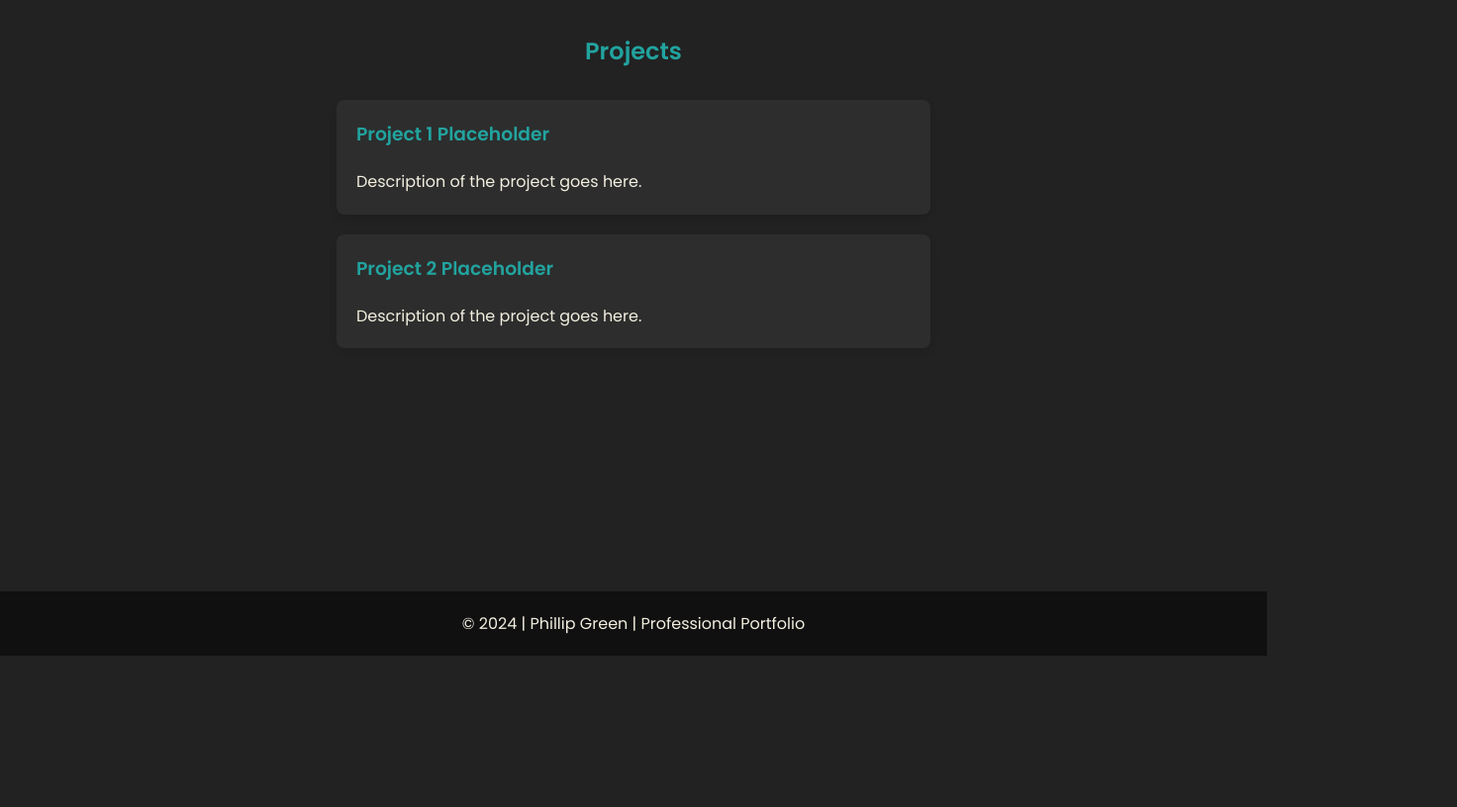
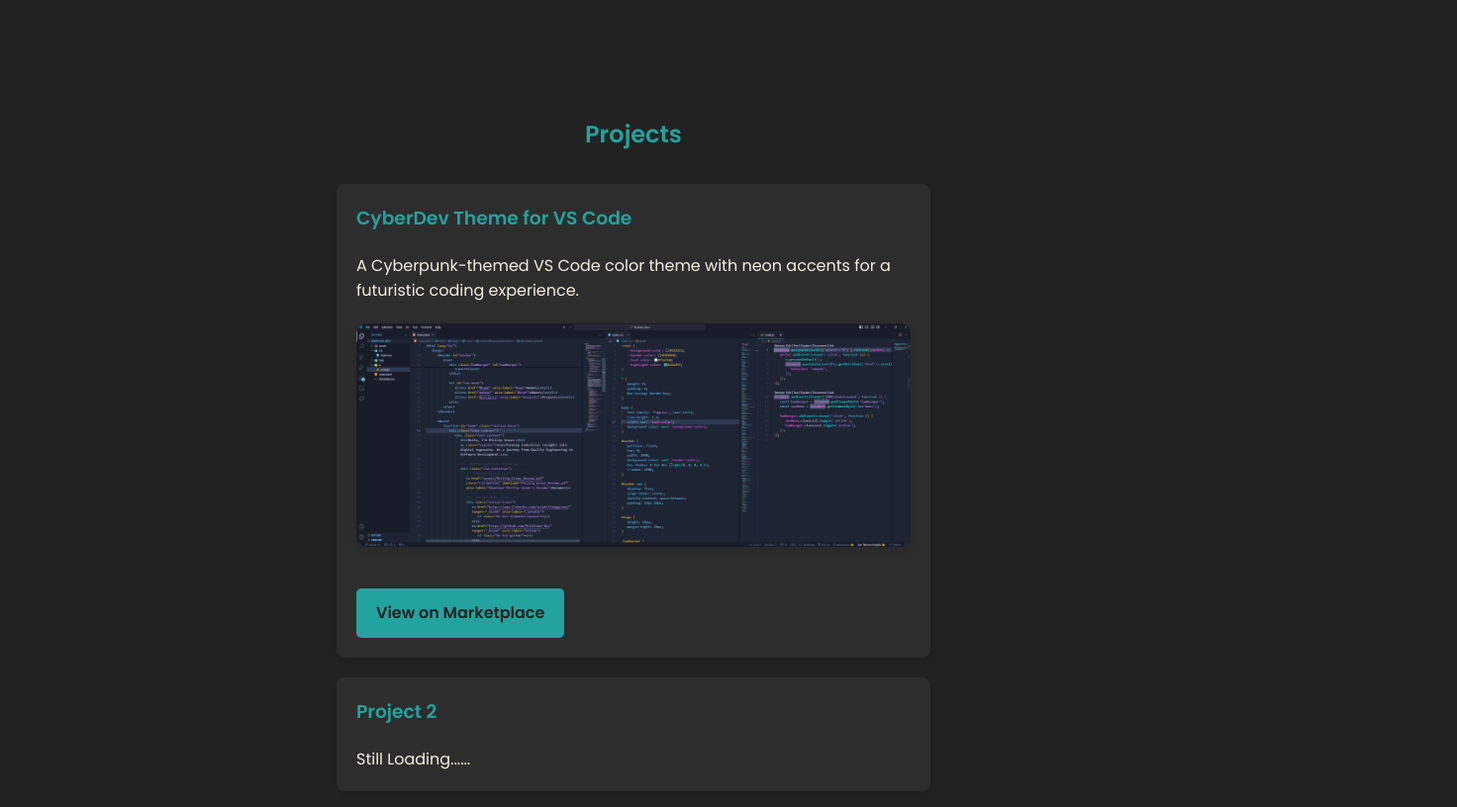
Before and after one commit to PhilGreen-Dev/portfolio, a plain HTML site: page index.html in a window 1280 px wide. Shown: the part 1940-2756 px from the top of the page at 99% size, 1472 px wide, since content can reach past the window. Before the commit the page ends 2603 px from the top, so only its background shows below. Drawn offline with nearby package versions, Linux system fonts and the light colour scheme.

Commit message:
Add CyberDev theme project to portfolio

```diff
--- a/css/styles.css
+++ b/css/styles.css
@@ -170,7 +170,7 @@ h3 {
 }
 
 #home-image {
-	max-width: 100%;
+	max-width: 140%;
 	height: auto;
 	border-radius: 10px;
 	animation: fadeInRight 1s ease-out;
@@ -272,6 +272,40 @@ h3 {
 #projects h3 {
 	color: var(--highlight-color);
 	margin-bottom: 20px;
+}
+
+.project-image {
+	text-align: center;
+	margin: 20px 0;
+}
+
+.project-image img {
+	max-width: 100%;
+	border-radius: 10px;
+	box-shadow: 0 4px 8px rgba(0, 0, 0, 0.1);
+	transition: transform 0.3s ease, box-shadow 0.3s ease;
+}
+
+.project-image img:hover {
+	transform: scale(1.05);
+	box-shadow: 0 8px 16px rgba(0, 0, 0, 0.2);
+}
+
+.project-button {
+	display: inline-block;
+	margin-top: 15px;
+	padding: 12px 20px;
+	background-color: var(--highlight-color);
+	color: var(--background-color);
+	text-decoration: none;
+	border-radius: 5px;
+	font-weight: bold;
+	transition: background-color 0.3s ease, transform 0.3s ease;
+}
+
+.project-button:hover {
+	background-color: #1c8a87;
+	transform: translateY(-2px);
 }
 
 footer {
--- a/index.html
+++ b/index.html
@@ -134,13 +134,19 @@
 			</section>
 			<section id="projects" class="section projects">
 				<h2>Projects</h2>
+				<!-- CyberDev Theme for VS Code -->
 				<div class="project">
-					<h3>Project 1 Placeholder</h3>
-					<p>Description of the project goes here.</p>
+					<h3>CyberDev Theme for VS Code</h3>
+					<p>A Cyberpunk-themed VS Code color theme with neon accents for a futuristic coding experience.</p>
+					<!-- Add the image of the theme -->
+					<div class="project-image">
+						<img src="img/CyberDev_Screenshot.png" alt="CyberDev Theme Screenshot" />
+					</div>
+					<a href="https://marketplace.visualstudio.com/items?itemName=PhillipGreen.cyberdev" class="project-button" target="_blank" aria-label="View CyberDev Theme on VS Code Marketplace">View on Marketplace</a>
 				</div>
 				<div class="project">
-					<h3>Project 2 Placeholder</h3>
-					<p>Description of the project goes here.</p>
+					<h3>Project 2</h3>
+					<p>Still Loading......</p>
 				</div>
 			</section>
 		</main>
```
Also changed, not shown: img/CyberDev_Screenshot.png (added).
